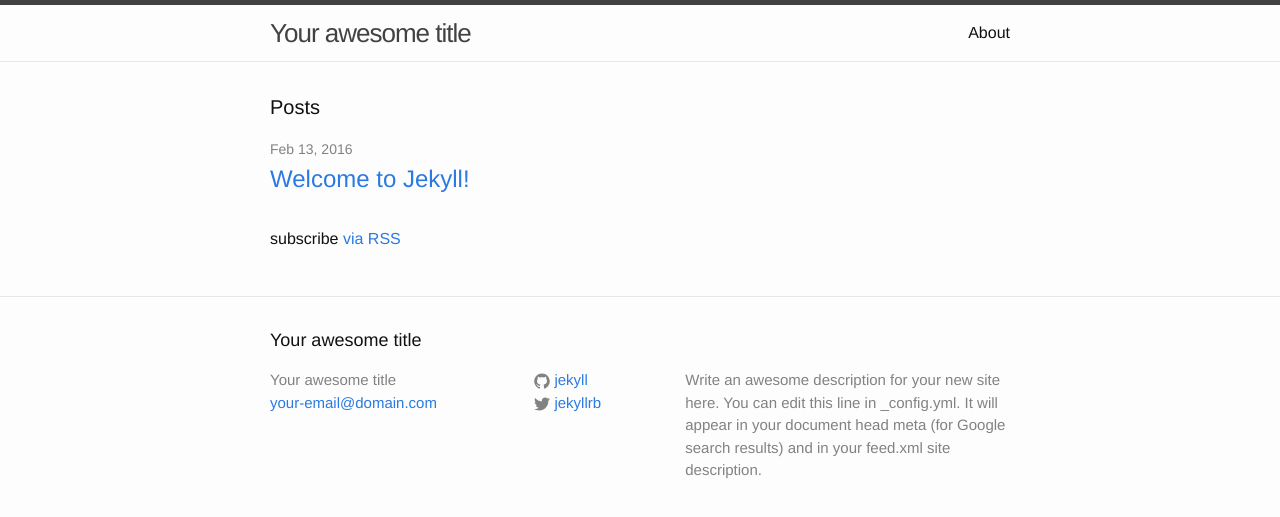
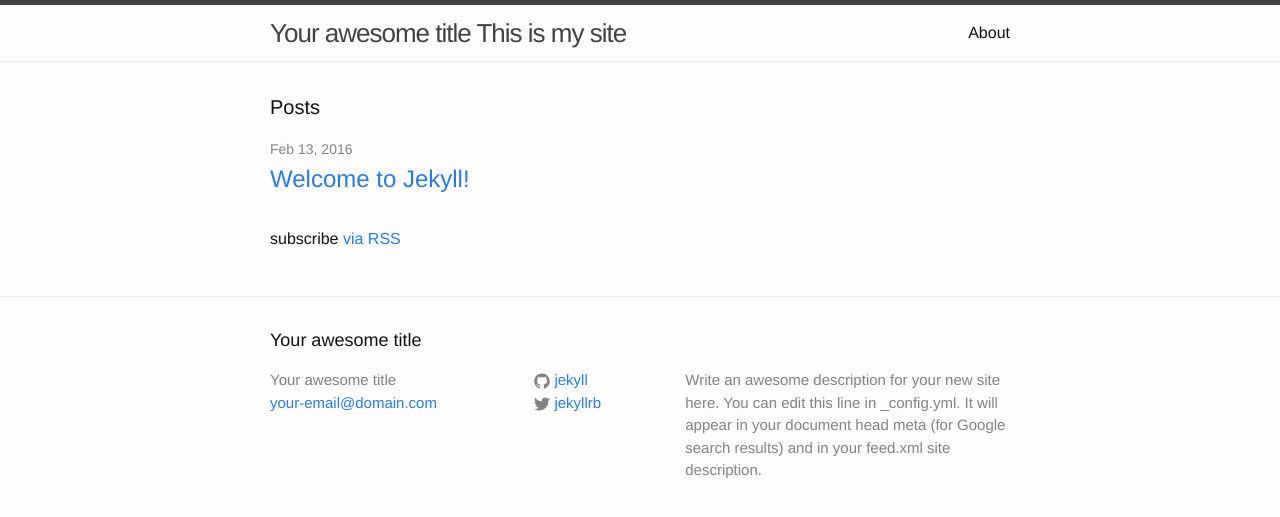
Before and after one commit to ashandcatherine/ashandcatherine, a Jekyll site: the page built from index.html, in a window 1280 px wide. Shown: the top 517 px of the page. Built offline with Jekyll 4.4.1, drawn with Linux system fonts in a browser that asks for light colours.

```diff
--- /dev/null
+++ b/CNAME
@@ -0,0 +1 @@
+ashandcatherine.com
--- a/_includes/header.html
+++ b/_includes/header.html
@@ -2,7 +2,7 @@
 
   <div class="wrapper">
 
-    <a class="site-title" href="{{ site.baseurl }}/">{{ site.title }}</a>
+    <a class="site-title" href="{{ site.baseurl }}/">{{ site.title }} This is my site</a>
 
     <nav class="site-nav">
       <a href="#" class="menu-icon">
```
